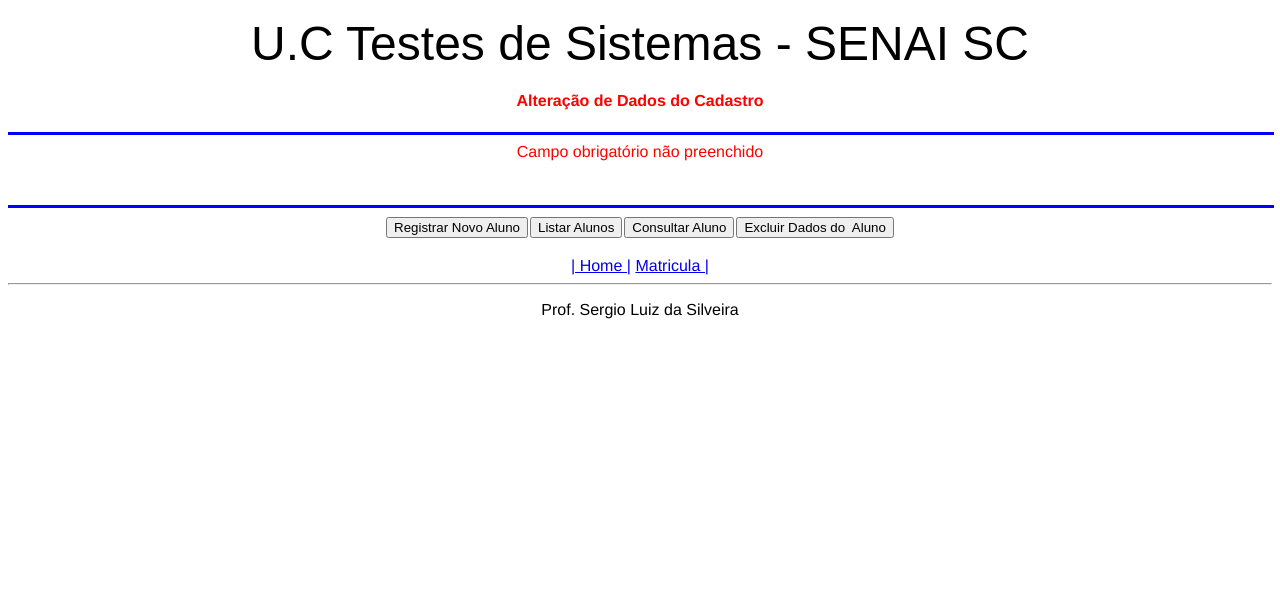
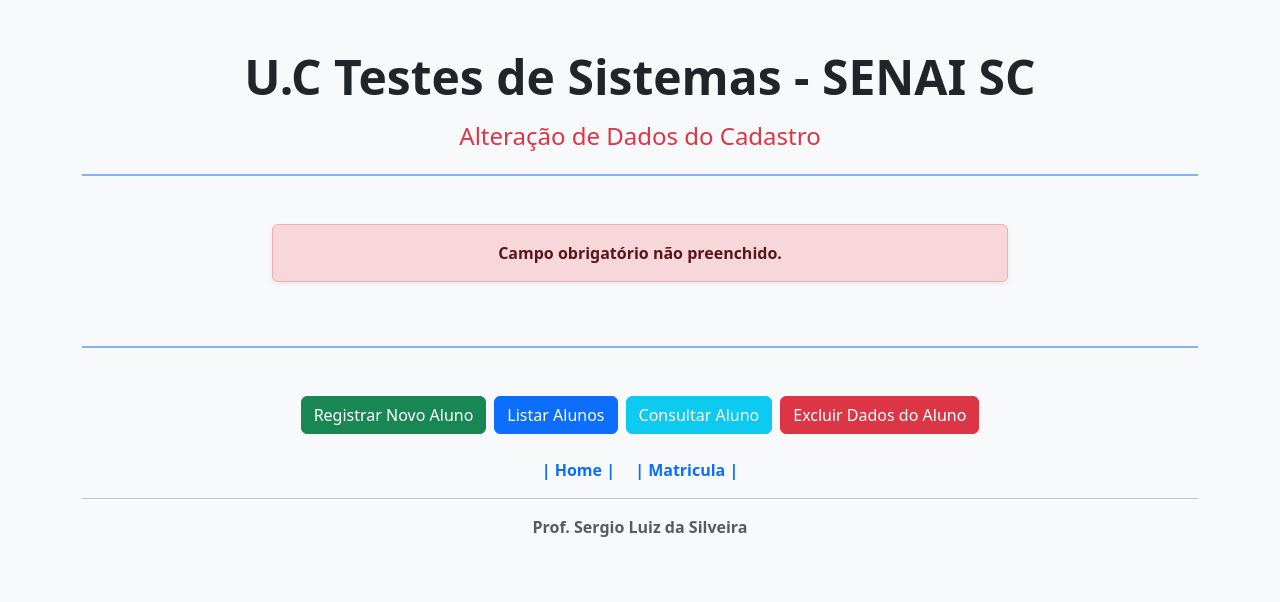
Before and after one commit to lucasvfurtado-dot/Testes_Lucas, a PHP site: page /atualiza.php in a window 1280 px wide. Shown: the top 602 px of the page. Run offline with PHP 8.4, Linux system fonts and the light colour scheme.

Commit message:
Update atualiza.php
Adicionado o bootstrap a tela de atualizações

```diff
--- a/ParaAlunosTesteSistemas_Escola-main/CRUD_ALUNO/atualiza.php
+++ b/ParaAlunosTesteSistemas_Escola-main/CRUD_ALUNO/atualiza.php
@@ -4,24 +4,24 @@
     <meta charset="UTF-8">
     <meta name="viewport" content="width=device-width, initial-scale=1.0">
     <title>Atualiza Dados</title>
+
+    <link href="https://cdn.jsdelivr.net/npm/bootstrap@5.3.3/dist/css/bootstrap.min.css" rel="stylesheet">
 </head>
-<body style="font-family: helvetica;">
-    <form>
-        <p align="center">
-            <font size="7" face="Arial">U.C Testes de Sistemas - SENAI SC</font>
-        </p>
-    </form>
-    <h4>
-         <font color="red">
-            <center>Alteração de Dados do Cadastro</center>
-        </font>
-    </h4>
+<body class="bg-light">
 
-    <hr width="100%" align="center" size="3" color="blue">
+    <div class="container py-5">
 
+        <header class="text-center mb-4">
+            <h1 class="display-5 fw-bold text-dark">U.C Testes de Sistemas - SENAI SC</h1>
+            <h2 class="h4 text-danger mt-3">Alteração de Dados do Cadastro</h2>
+        </header>
+
+        <hr class="border-primary border-2 opacity-50 mb-5">
+
+        <div class="row justify-content-center mb-5">
+            <div class="col-lg-8 col-md-10">
 
                 <?php
-
                 if (isset($_POST["ID"]) && isset($_POST["Nome"]) && isset($_POST["DataNasc"]) && isset($_POST["NomePai"]) && isset($_POST["NomeMae"]) && isset($_POST["Telefone"]) && isset($_POST["Email"]) && isset($_POST["Sexo"]) && $_POST["Bairro"] != ''){
 
                     $ID = $_POST["ID"];
@@ -35,73 +35,76 @@ if (isset($_POST["ID"]) && isset($_POST["Nome"]) && isset($_POST["DataNasc"]) &&
                     $bairro = $_POST["Bairro"];
 
                     if(strlen($datanasc) < 10){
-        $erro = "Por Favor inserir uma data válida";
+                        $erro = "Por favor, inserir uma data válida.";
                     } else {
-        if(strlen($telefone)<13){
-            $erro = "Por favor inserir um telefone válido";
+                        if(strlen($telefone) < 13){
+                            $erro = "Por favor, inserir um telefone válido.";
                         } else {
                             $conexao = new mysqli("127.0.0.1","root","","sistemaescola");
+
                             if($conexao->connect_errno){
                                 $erro = "Ocorreu um erro na conexão com o banco de dados.";
-                exit;
-            }
+                            } else {
                                 $conexao->set_charset("utf8");
 
-            $sql = "UPDATE `aluno` SET id = $ID, nome = '$nome', dataNascimento = '$datanasc', nomePai = '$nomepai', nomeMae = '$nomemae', telefone = '$telefone', email = '$email', sexo = '$sexo', bairro = '$bairro' WHERE id='$ID'; ";
+                                $sql = "UPDATE `aluno` SET id = $ID, nome = '$nome', dataNascimento = '$datanasc', nomePai = '$nomepai', nomeMae = '$nomemae', telefone = '$telefone', email = '$email', sexo = '$sexo', bairro = '$bairro' WHERE id='$ID';";
 
-            echo $sql."<br>";
+                                echo '<div class="alert alert-secondary text-center font-monospace shadow-sm" role="alert"><strong>Query:</strong> ' . $sql . '</div>';
 
-
-            if($conexao->query($sql)=== TRUE){
+                                if($conexao->query($sql) === TRUE){
                                     $sucesso = "Dados alterados com sucesso!";
                                 } else {
-                $erro = "Erro :".$sql."<br>".$conexao->error;
+                                    $erro = "Erro: " . $sql . "<br>" . $conexao->error;
                                 }
                                 $conexao->close();
                             }
                         }
+                    }
                 } else {
-    $erro = "Campo obrigatório não preenchido";
+                    $erro = "Campo obrigatório não preenchido.";
                 }
 
 
-if(isset($erro)) echo '<div style="color:#F00" align="center">'.$erro.'</div><br><br>';
+                if(isset($erro)) {
+                    echo '<div class="alert alert-danger text-center shadow-sm fw-semibold" role="alert">' . $erro . '</div>';
+                }
 
-if(isset($sucesso)) echo '<div style="color:#00F" align="center">'.$sucesso.'</div><br><br>';
-
-
+                if(isset($sucesso)) {
+                    echo '<div class="alert alert-success text-center shadow-sm fw-semibold" role="alert">' . $sucesso . '</div>';
+                }
                 ?>
 
-<hr width="100%" align="center" size="3" color="blue">
-        <table width="400" border="0" cellspacing="0" cellspading="0" align="center">
-            <tr>
-            <td>
+            </div>
+        </div>
+
+        <hr class="border-primary border-2 opacity-50 my-5">
+
+        <div class="d-flex flex-wrap justify-content-center gap-2 mb-4">
             <form method="POST" action="formAluno.php">
-                        <center><input type="submit" value="Registrar Novo Aluno"></center>
+                <button type="submit" class="btn btn-success">Registrar Novo Aluno</button>
             </form>
-                </td>
-                <td>
             <form method="POST" action="listar.php">
-                        <center><input type="submit" value="Listar Alunos"></center>
+                <button type="submit" class="btn btn-primary">Listar Alunos</button>
             </form>
-                </td>
-                <td>
             <form method="POST" action="procurar.php">
-                        <center><input type="submit" value="Consultar Aluno"></center>
+                <button type="submit" class="btn btn-info text-white">Consultar Aluno</button>
             </form>
-                </td>
-                <td>
             <form method="POST" action="apagar.php">
-                        <center><input type="submit" value="Excluir Dados do  Aluno"></center>
+                <button type="submit" class="btn btn-danger">Excluir Dados do Aluno</button>
             </form>
-                </td>
-            </tr>
-        </table><br>
-        <nav align="center">
-            <a href="index.php">| Home |</a>
-            <a href="formMatricula.php"> Matricula |</a>
+        </div>
+
+        <nav class="text-center mb-3">
+            <a href="index.php" class="text-decoration-none mx-2 fw-semibold">| Home |</a>
+            <a href="formMatricula.php" class="text-decoration-none mx-2 fw-semibold">| Matricula |</a>
         </nav>
+
         <hr>
-        <p align="center">Prof. Sergio Luiz da Silveira</p>
+
+        <p class="text-center text-muted fw-semibold">Prof. Sergio Luiz da Silveira</p>
+
+    </div>
+
+    <script src="https://cdn.jsdelivr.net/npm/bootstrap@5.3.3/dist/js/bootstrap.bundle.min.js"></script>
 </body>
 </html>
```
Lines whose indentation alone changed are shown as unchanged.
